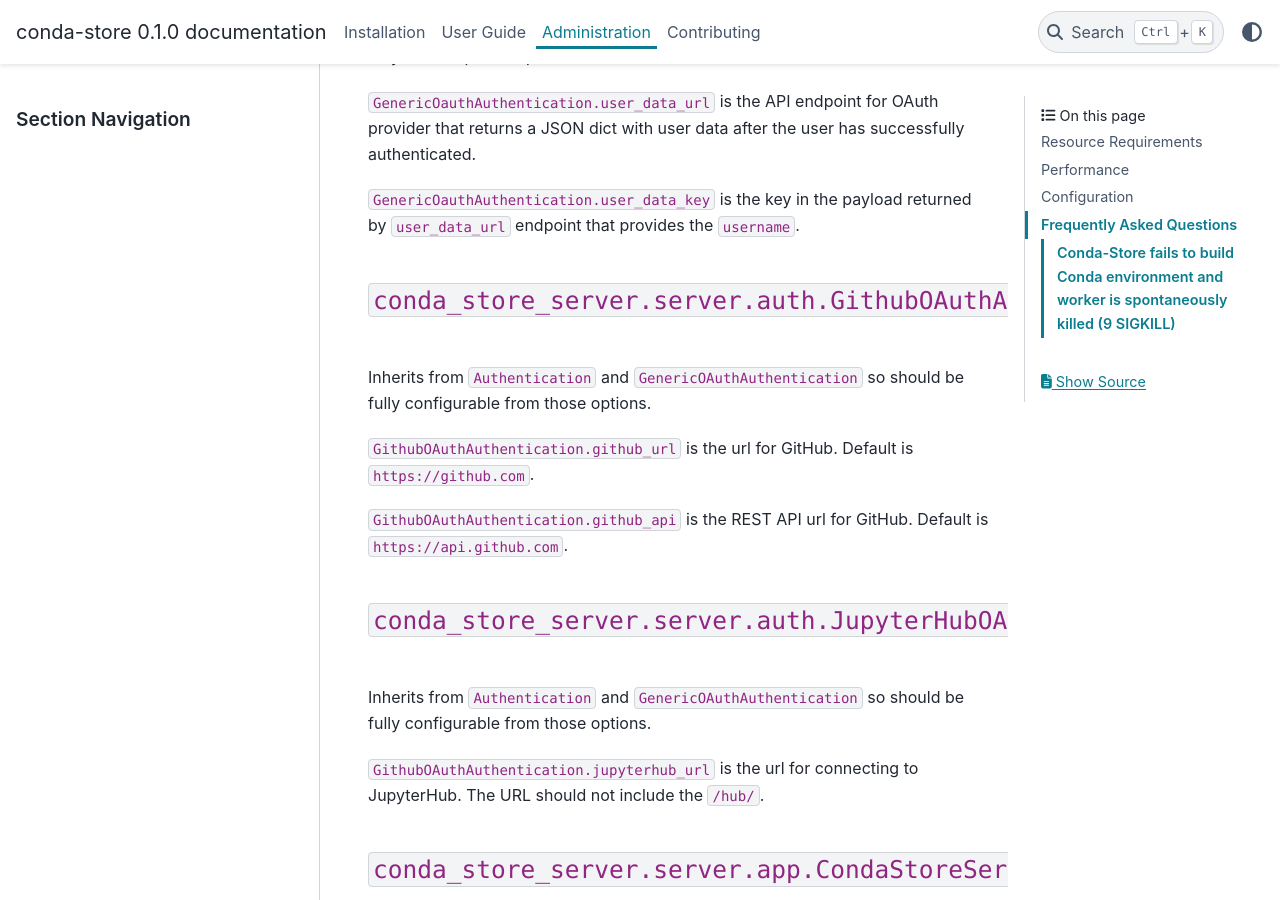
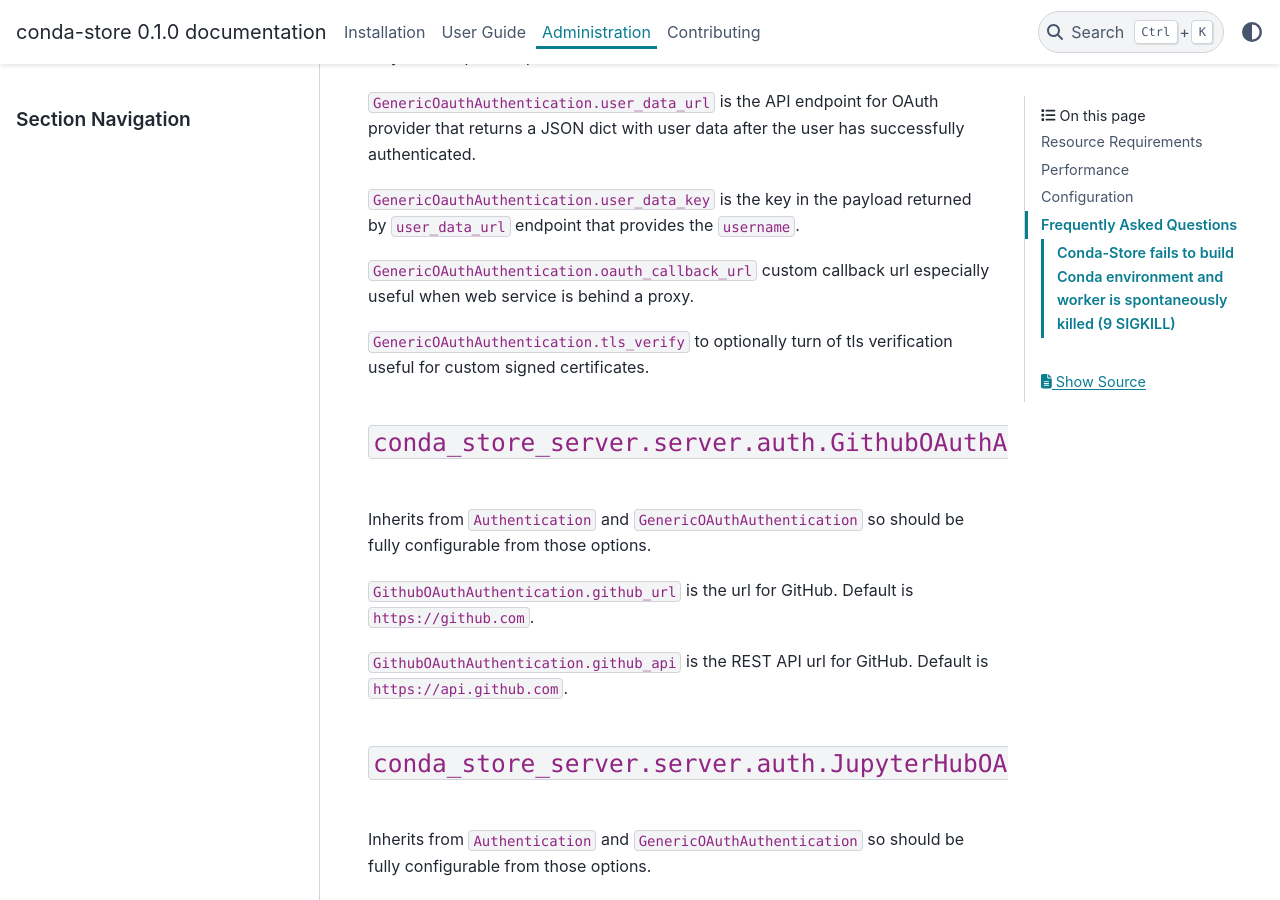
Before and after one commit to conda-incubator/conda-store, a Sphinx documentation site: the page built from docs/administration.md, in a window 1280 px wide and 900 px high, scrolled down 6676 px. Built offline with Sphinx 7.4.7 and the PyData theme 0.15.4, drawn with Linux system fonts in a browser that asks for light colours.

```diff
--- a/docs/administration.md
+++ b/docs/administration.md
@@ -299,6 +299,12 @@ has successfully authenticated.
 `GenericOauthAuthentication.user_data_key` is the key in the payload
 returned by `user_data_url` endpoint that provides the `username`.
 
+`GenericOAuthAuthentication.oauth_callback_url` custom callback url
+especially useful when web service is behind a proxy.
+
+`GenericOAuthAuthentication.tls_verify` to optionally turn of tls
+verification useful for custom signed certificates.
+
 ### `conda_store_server.server.auth.GithubOAuthAuthentication`
 
 Inherits from `Authentication` and `GenericOAuthAuthentication` so
```
Also changed, not shown: CHANGELOG.md (+7 -0 lines), 2 other files.
